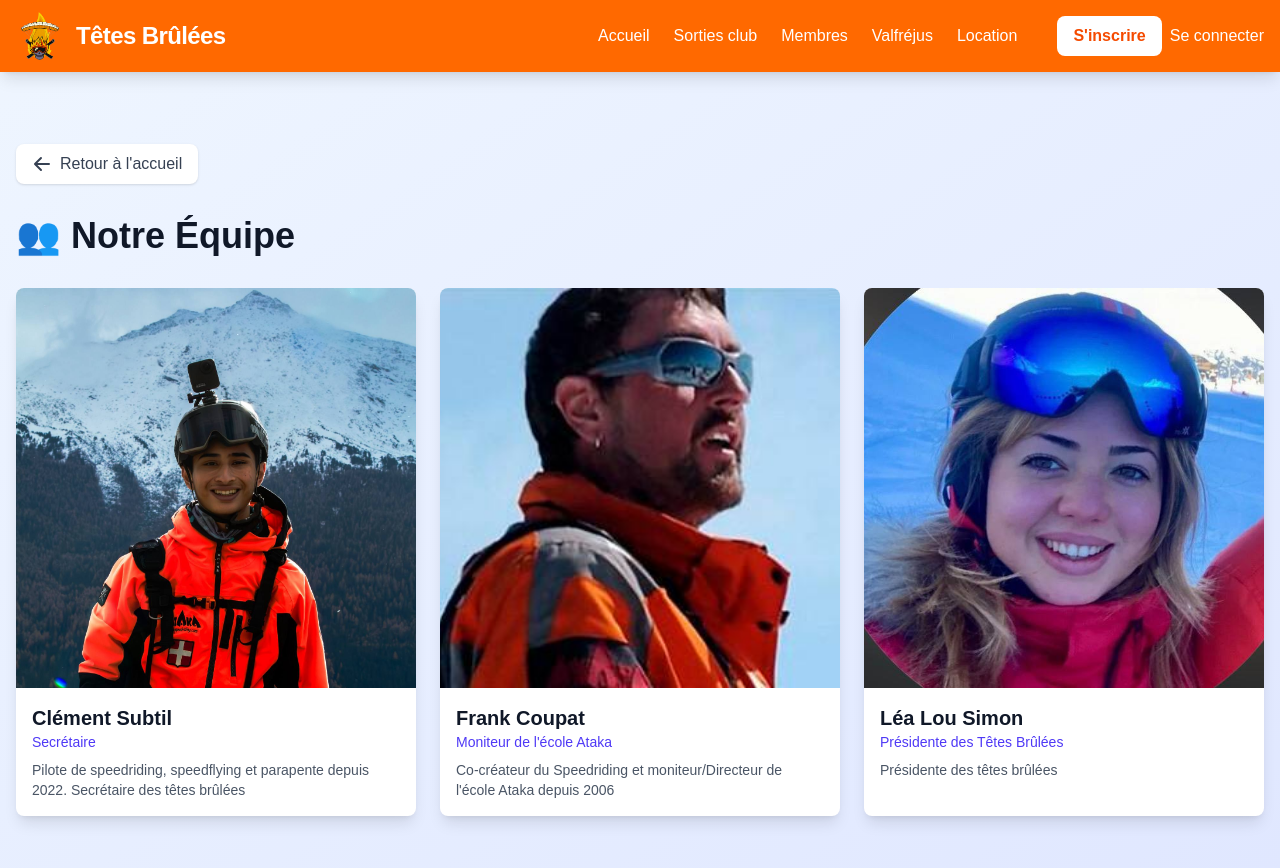
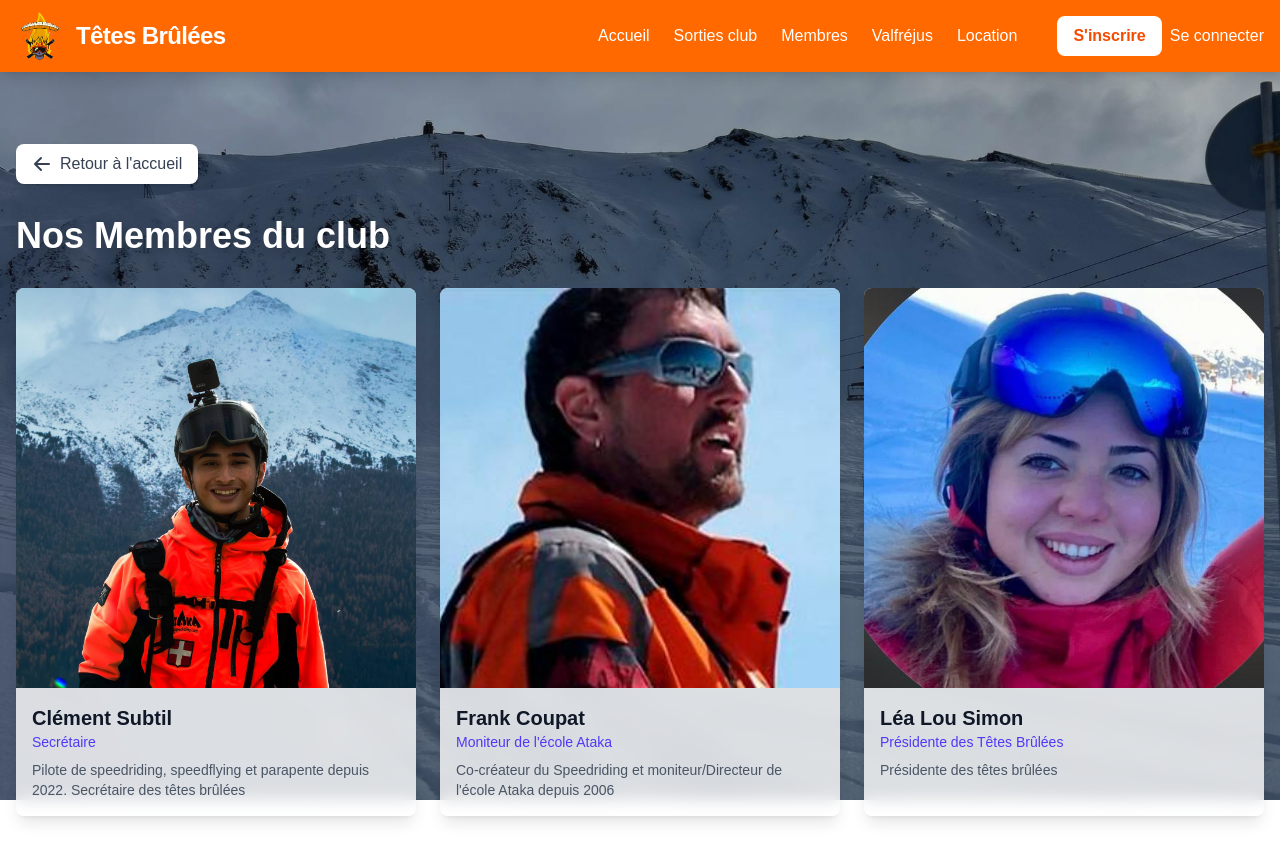
Before and after one commit to clementsbt/tetes-brulees, a Next.js app: page /membres in a window 1280 px wide. Shown: the top 868 px of the page. Built offline with nearby package versions, Linux system fonts and the light colour scheme; no server answers.

Commit message:
Style membres page with hero background

```diff
--- a/app/membres/page.tsx
+++ b/app/membres/page.tsx
@@ -1,6 +1,8 @@
 'use client';
 
 import BackButton from '@/components/BackButton';
+import Image from 'next/image';
+import { useEffect, useState } from 'react';
 
 const teamMembers = [
   {
@@ -24,18 +26,61 @@ const teamMembers = [
 ];
 
 export default function MembresPage() {
+  const [scrollY, setScrollY] = useState(0);
+
+  useEffect(() => {
+    const handleScroll = () => {
+      setScrollY(window.scrollY);
+    };
+    window.addEventListener('scroll', handleScroll);
+    return () => window.removeEventListener('scroll', handleScroll);
+  }, []);
+
+  // Effet de scroll sur l overlay
+  const maxScroll = 400;
+  const scrollProgress = Math.min(scrollY / maxScroll, 1);
+  const overlayOpacity = 0.25 + (0.35 * scrollProgress);
+  const blurAmount = 2 * (1 - scrollProgress);
+  const zoomScale = 1 + (scrollProgress * 0.15);
+
   return (
-    <div className="min-h-screen bg-gradient-to-br from-blue-50 to-indigo-100">
+    <div className="min-h-screen">
+      {/* Image de fond fixe */}
+      <div className="fixed inset-0 pointer-events-none overflow-hidden">
+        <div
+          className="w-full h-full transition-transform duration-300 ease-out"
+          style={{ transform: `scale(${zoomScale})` }}
+        >
+          <Image
+            src="/hero-mountain.jpg"
+            alt="Montagne enneigée"
+            fill
+            className="object-cover"
+            priority
+          />
+        </div>
+        <div
+          className="absolute inset-0 bg-black transition-opacity duration-300"
+          style={{
+            opacity: overlayOpacity,
+            backdropFilter: `blur(${blurAmount}px)`,
+            WebkitBackdropFilter: `blur(${blurAmount}px)`,
+          }}
+        />
+      </div>
+
+      {/* Contenu principal */}
+      <div className="relative z-10 min-h-screen">
         <div className="container mx-auto px-4 py-16">
           <BackButton />
 
-        <h1 className="text-4xl font-bold text-gray-900 mb-8">
-          👥 Notre Équipe
+          <h1 className="text-4xl font-bold text-white mb-8 drop-shadow-lg">
+            Nos Membres du club
           </h1>
 
           <div className="grid grid-cols-1 md:grid-cols-2 lg:grid-cols-3 gap-6">
             {teamMembers.map((member) => (
-            <div key={member.name} className="bg-white rounded-lg shadow-lg overflow-hidden">
+              <div key={member.name} className="bg-white/80 backdrop-blur-sm rounded-lg shadow-lg overflow-hidden">
                 <div className="aspect-square relative">
                   <img
                     src={member.image}
@@ -59,5 +104,6 @@ export default function MembresPage() {
           </div>
         </div>
       </div>
+    </div>
   );
 }
```
Lines whose indentation alone changed are shown as unchanged.
